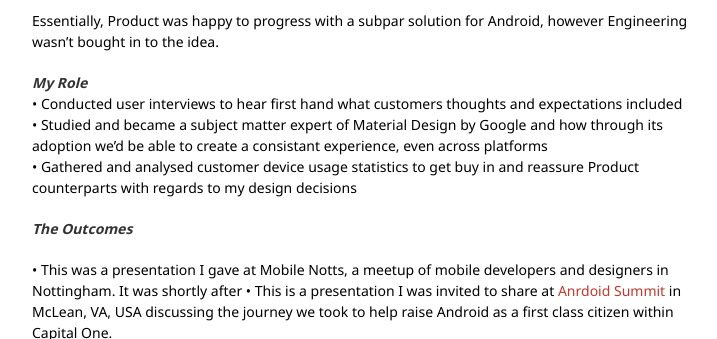
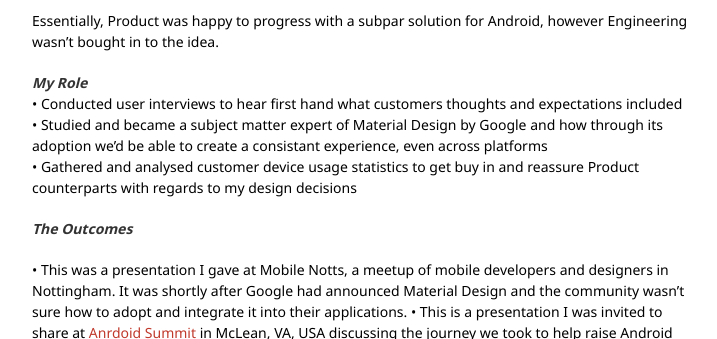
Before and after one commit to syeef/syeefkarim-2016-v0, a Jekyll site: the page built from portfolio/capitalone.md, in a window 1280 px wide and 900 px high, scrolled down 5304 px, cut to the strip 0-339 px from the top of the window. Shown: the whole strip, without its empty margins (279-996 px from the left). Built offline with Jekyll 4.4.1, drawn with Linux system fonts in a browser that asks for light colours.

Commit message:
update capital one page

```diff
--- a/portfolio/capitalone.md
+++ b/portfolio/capitalone.md
@@ -83,7 +83,7 @@ Essentially, Product was happy to progress with a subpar solution for Android, h
 
 ***The Outcomes***
 
-• This was a presentation I gave at Mobile Notts, a meetup of mobile developers and designers in Nottingham. It was shortly after
+• This was a presentation I gave at Mobile Notts, a meetup of mobile developers and designers in Nottingham. It was shortly after Google had announced Material Design and the community wasn't sure how to adopt and integrate it into their applications.
 • This is a presentation I was invited to share at <a id="links" href='https://twitter.com/tfogo' target="_blank">Anrdoid Summit</a> in McLean, VA, USA discussing the journey we took to help raise Android as a first class citizen within Capital One.
 <script async class="speakerdeck-embed" data-id="50164c6e49d6446d8ea31bff6ec961d1" data-ratio="1.77777777777778" src="//speakerdeck.com/assets/embed.js"></script>
 
```
